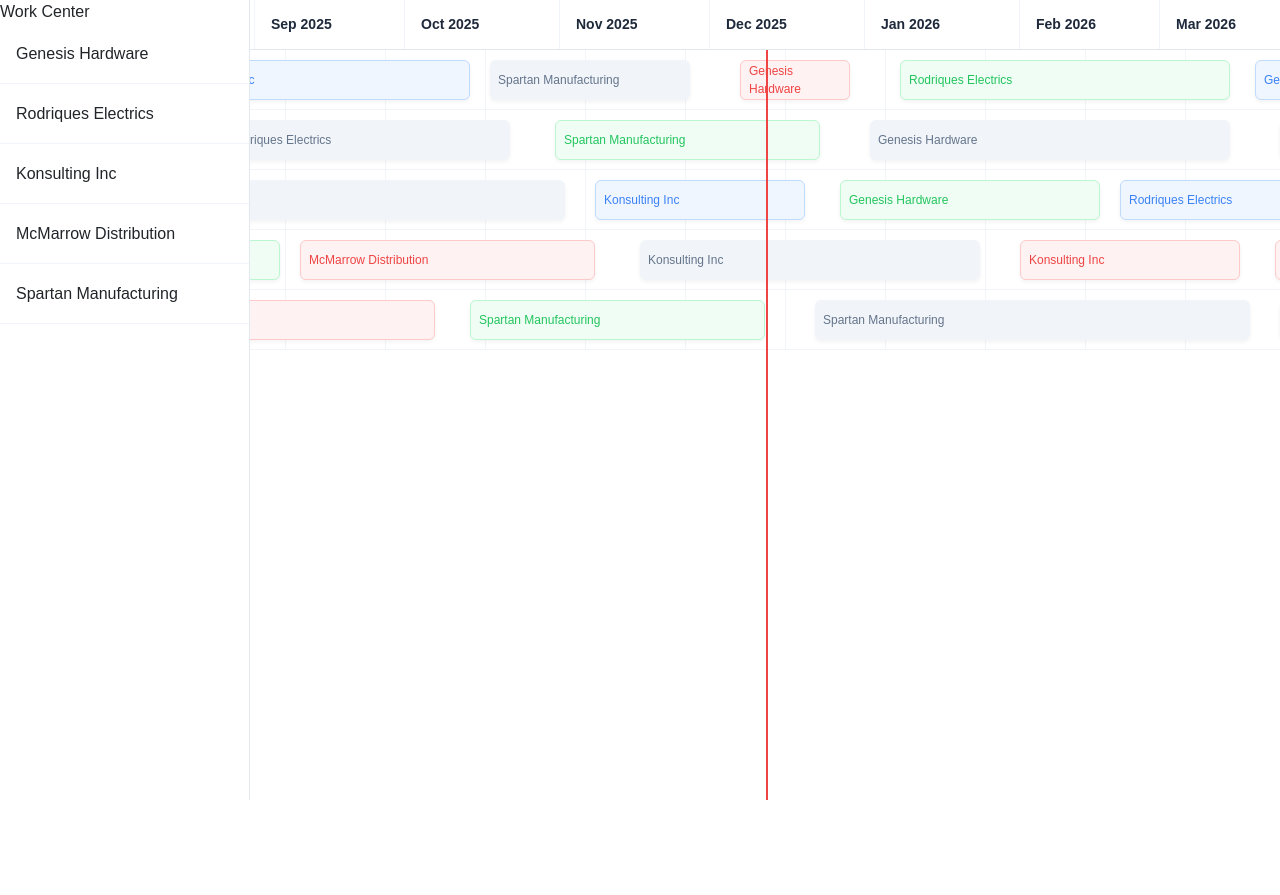
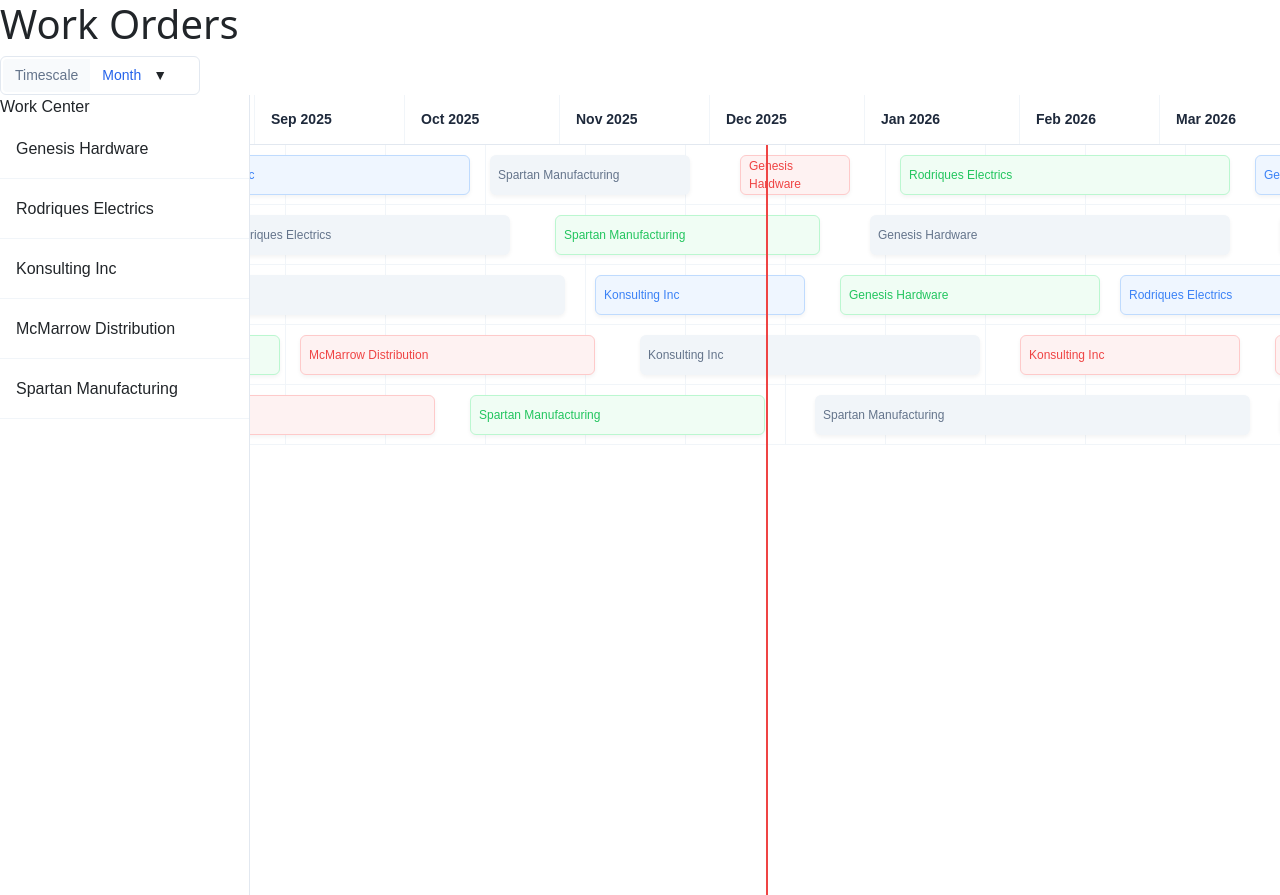
Before and after one commit to yfzwinnie/Naologic-FE-Take-Home-Challenge, an Angular app: page / in a window 1280 px wide. Before the commit the page ends 800 px from the top, so only its background shows below. Built offline with nearby package versions, Linux system fonts and the light colour scheme.

Commit message:
Add timescale dropdown

```diff
--- a/src/app/app.html
+++ b/src/app/app.html
@@ -1 +1,2 @@
+<h1>Work Orders</h1>
 <app-timeline></app-timeline>
--- a/src/app/components/timeline/timeline.html
+++ b/src/app/components/timeline/timeline.html
@@ -1,3 +1,10 @@
+<div class="timeline-toolbar">
+  <app-timescale-picker
+    [currentScale]="currentTimescale()"
+    (scaleChange)="currentTimescale.set($event)"
+  >
+  </app-timescale-picker>
+</div>
 <div class="timeline-wrapper">
   <aside class="sidebar">
     <div class="header-cell">Work Center</div>
--- a/src/app/components/timeline/timeline.ts
+++ b/src/app/components/timeline/timeline.ts
@@ -6,16 +6,18 @@ import {
   signal,
   viewChild,
   afterNextRender,
+  effect,
 } from '@angular/core';
 import { CommonModule } from '@angular/common';
 import { WorkOrderDocument } from '../../models/work-order.model';
 import { WorkOrderService } from '../../services/work-order.service';
 import { TimelineHeaderComponent } from '../timeline-header/timeline-header';
+import { TimescalePickerComponent } from '../timescale-picker/timescale-picker';
 
 @Component({
   selector: 'app-timeline',
   standalone: true,
-  imports: [CommonModule, TimelineHeaderComponent],
+  imports: [CommonModule, TimelineHeaderComponent, TimescalePickerComponent],
   templateUrl: './timeline.html',
   styleUrls: ['./timeline.scss'],
 })
@@ -57,14 +59,39 @@ export class TimelineComponent {
   constructor() {
     // Angular 21 hook: Runs after the DOM is rendered to handle initial scroll
     afterNextRender(() => {
-      this.scrollToToday();
+      const scale = this.currentTimescale();
+      this.scrollToToday(scale);
+    });
+
+    effect(() => {
+      const scale = this.currentTimescale();
+      this.scrollToToday(scale);
     });
   }
 
-  scrollToToday() {
-    const container = this.scrollContainer().nativeElement;
-    const centerShift = container.clientWidth / 2;
-    container.scrollLeft = this.todayOffset() - centerShift;
+  // scrollToToday() {
+  //   const container = this.scrollContainer().nativeElement;
+  //   const centerShift = container.clientWidth / 2;
+  //   container.scrollLeft = this.todayOffset() - centerShift;
+  // }
+
+  scrollToToday(scale: string) {
+    const scrollContainer = this.scrollContainer()?.nativeElement;
+    if (!scrollContainer) return;
+
+    const now = new Date();
+    // Calculate the 'left' position of 'Now' using the same math as your bars
+    const msFromAnchor = now.getTime() - this.TIMELINE_START;
+    const daysFromAnchor = msFromAnchor / (1000 * 60 * 60 * 24);
+    const targetLeft = daysFromAnchor * this.pixelsPerDay();
+
+    // Center the current time in the middle of the screen
+    const scrollOffset = targetLeft - scrollContainer.clientWidth / 2;
+
+    scrollContainer.scrollTo({
+      left: scrollOffset,
+      behavior: 'smooth', // Provides that polished ERP feel
+    });
   }
 
   getOrdersForRow(wcId: string) {
--- /dev/null
+++ b/src/app/components/timescale-picker/timescale-picker.html
@@ -0,0 +1,21 @@
+<div class="timescale-container">
+  <div class="picker-trigger" (click)="toggleMenu()">
+    <span class="label">Timescale</span>
+    <span class="current-value">{{ currentScale() }}</span>
+    <i class="chevron" [class.open]="isOpen()">▼</i>
+  </div>
+
+  @if (isOpen()) {
+  <div class="dropdown-menu">
+    @for (option of options; track option) {
+    <div
+      class="menu-item"
+      [class.active]="option === currentScale()"
+      (click)="selectOption(option)"
+    >
+      {{ option }}
+    </div>
+    }
+  </div>
+  }
+</div>
--- /dev/null
+++ b/src/app/components/timescale-picker/timescale-picker.scss
@@ -0,0 +1,58 @@
+.timescale-container {
+  position: relative;
+  font-family: sans-serif;
+  width: 200px;
+
+  .picker-trigger {
+    display: flex;
+    align-items: center;
+    border: 1px solid #e2e8f0;
+    border-radius: 6px;
+    background: white;
+    padding: 2px;
+    cursor: pointer;
+    font-size: 14px;
+
+    .label {
+      padding: 6px 12px;
+      color: #64748b;
+      background: #f8fafc;
+      border-radius: 4px 0 0 4px;
+    }
+
+    .current-value {
+      padding: 6px 12px;
+      color: #2563eb; // Matches the blue in your screenshot
+      font-weight: 500;
+    }
+  }
+
+  .dropdown-menu {
+    display: block;
+    position: absolute;
+    top: calc(100% + 4px);
+    left: 0;
+    width: 100%;
+    background: white;
+    border: 1px solid #e2e8f0;
+    border-radius: 6px;
+    box-shadow: 0 10px 15px -3px rgba(0, 0, 0, 0.1);
+    z-index: 200;
+    overflow: hidden;
+
+    .menu-item {
+      padding: 10px 16px;
+      color: #1e293b;
+      cursor: pointer;
+
+      &:hover {
+        background: #f8fafc;
+      }
+
+      &.active {
+        color: #2563eb;
+        font-weight: 600;
+      }
+    }
+  }
+}
--- /dev/null
+++ b/src/app/components/timescale-picker/timescale-picker.ts
@@ -0,0 +1,40 @@
+import { Component, ElementRef, HostListener, input, output, signal } from '@angular/core';
+import { CommonModule } from '@angular/common';
+
+export type TimescaleType = 'Day' | 'Week' | 'Month';
+
+@Component({
+  selector: 'app-timescale-picker',
+  imports: [CommonModule],
+  templateUrl: './timescale-picker.html',
+  styleUrl: './timescale-picker.scss',
+})
+export class TimescalePickerComponent {
+  currentScale = input.required<TimescaleType>();
+  scaleChange = output<TimescaleType>();
+
+  // Use a signal for UI state for better performance
+  isOpen = signal(false);
+  options: TimescaleType[] = ['Day', 'Week', 'Month'];
+
+  constructor(private eRef: ElementRef) {}
+
+  /**
+   * Closes the dropdown if a click occurs outside the component
+   */
+  @HostListener('document:click', ['$event'])
+  clickout(event: Event) {
+    if (!this.eRef.nativeElement.contains(event.target)) {
+      this.isOpen.set(false);
+    }
+  }
+
+  toggleMenu() {
+    this.isOpen.update((v) => !v);
+  }
+
+  selectOption(option: TimescaleType) {
+    this.scaleChange.emit(option);
+    this.isOpen.set(false);
+  }
+}
```
Also changed, not shown: 1 other file (tests, documents, lock files or other folders).
